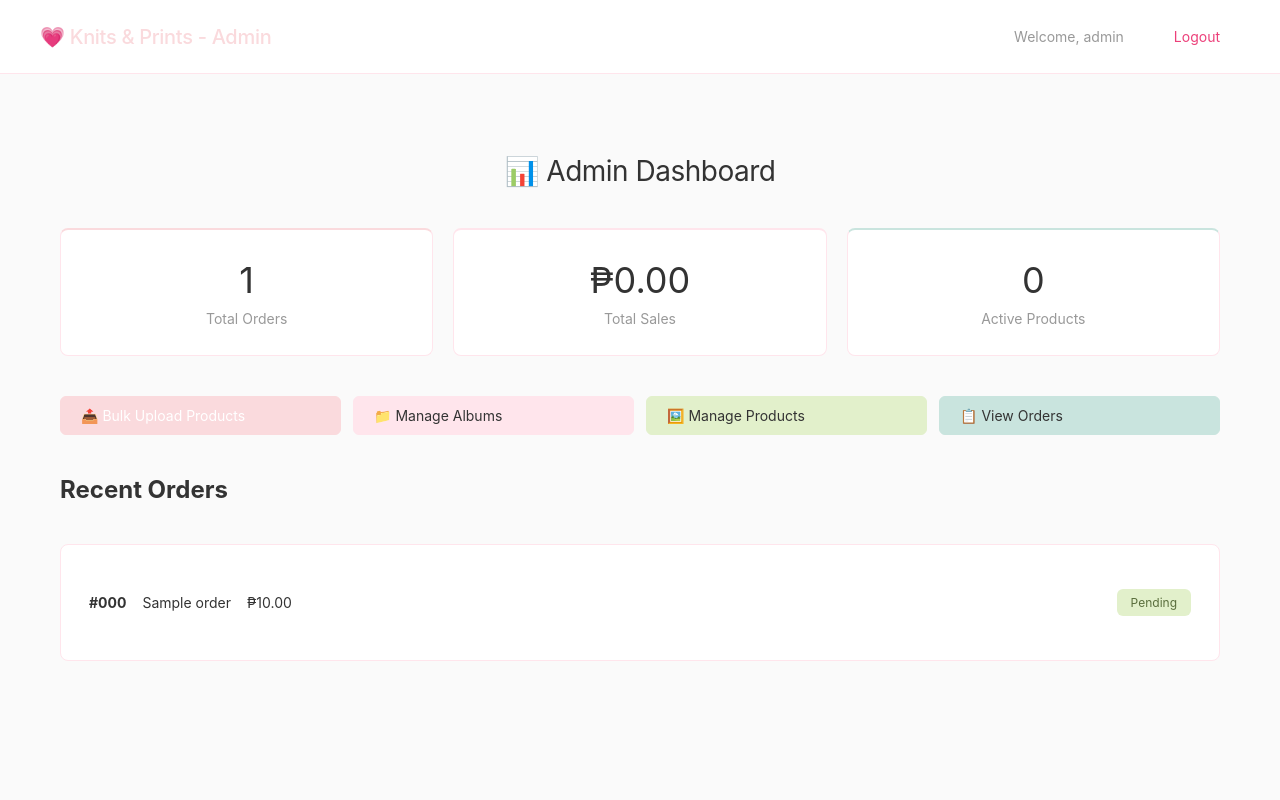
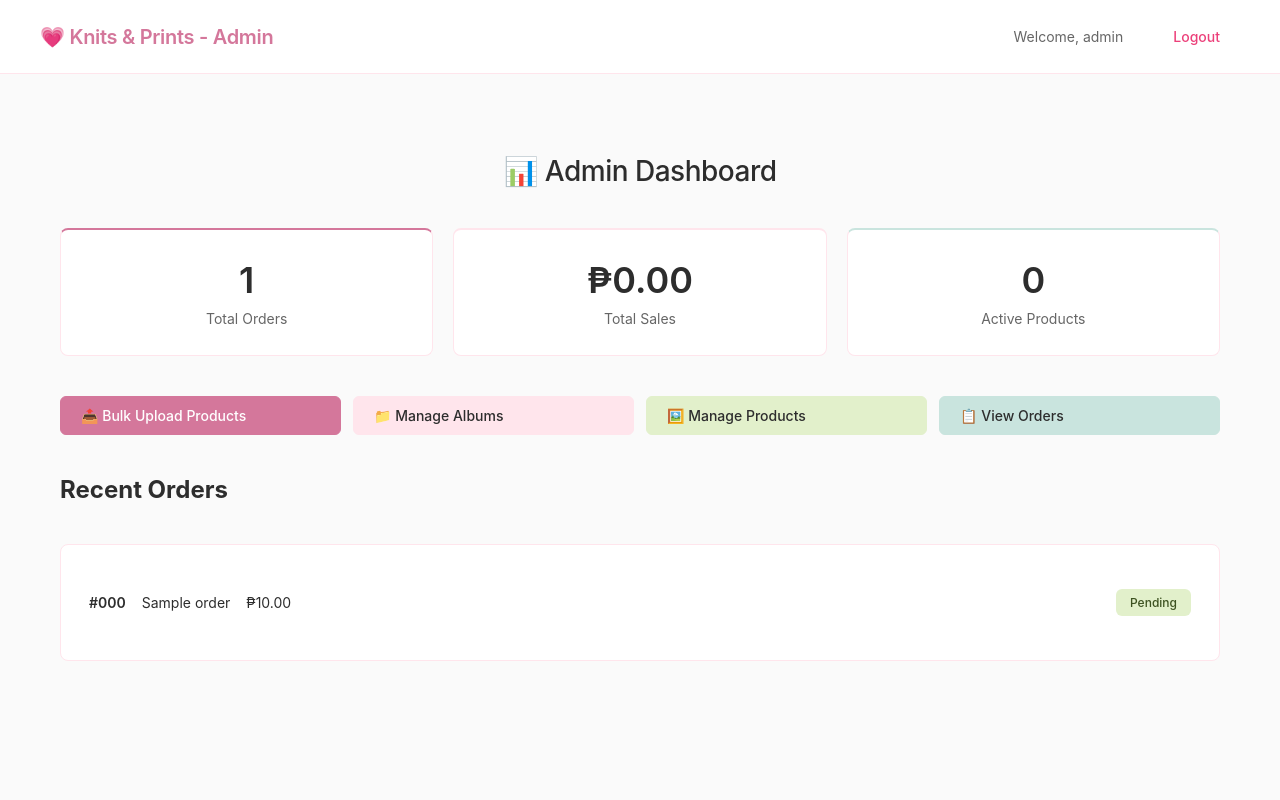
Before and after one commit to mellovy/knits-and-prints, a PHP site: page /admin/index.php in a window 1280 px wide. Run offline with PHP 8.4, Linux system fonts and the light colour scheme; a user stored in the database is signed in; tables that the repository leaves empty hold one stand-in row (values such as "Sample post").

Commit message:
more contrast

```diff
--- a/css/style.css
+++ b/css/style.css
@@ -8,7 +8,7 @@ body {
     font-family: -apple-system, BlinkMacSystemFont, 'Segoe UI', sans-serif;
     background: #fafafa;
     min-height: 100vh;
-    color: #333;
+    color: #2d2d2d;
 }
 
 .container {
@@ -20,7 +20,7 @@ body {
 /* Header - Rose Remedy Pink */
 .site-header {
     background: white;
-    color: #333;
+    color: #2d2d2d;
     padding: 20px 30px;
     border-bottom: 1px solid #FFE5EC;
     position: sticky;
@@ -38,11 +38,11 @@ body {
 
 .site-title {
     font-size: 20px;
-    font-weight: 500;
+    font-weight: 600;
     display: flex;
     align-items: center;
     gap: 8px;
-    color: #FADADD;
+    color: #d4779b;
     letter-spacing: -0.3px;
 }
 
@@ -50,25 +50,25 @@ body {
     display: flex;
     gap: 15px;
     align-items: center;
-    color: #999;
+    color: #666;
     font-size: 14px;
 }
 
 .cart-button {
     background: white;
-    color: #FADADD;
+    color: #d4779b;
     border: 1px solid #FFE5EC;
     padding: 8px 16px;
     border-radius: 6px;
     cursor: pointer;
-    font-weight: 400;
+    font-weight: 500;
     font-size: 14px;
     position: relative;
     transition: all 0.2s ease;
 }
 
 .cart-button:hover {
-    border-color: #FADADD;
+    border-color: #d4779b;
     background: #fafafa;
 }
 
@@ -85,15 +85,15 @@ body {
     align-items: center;
     justify-content: center;
     font-size: 10px;
-    font-weight: 500;
+    font-weight: 600;
 }
 
 /* Page Title */
 .page-title {
     text-align: center;
-    color: #333;
+    color: #2d2d2d;
     font-size: 28px;
-    font-weight: 400;
+    font-weight: 500;
     margin: 40px 0;
     letter-spacing: -0.5px;
 }
@@ -323,7 +323,7 @@ body {
     border: none;
     border-radius: 6px;
     font-size: 14px;
-    font-weight: 400;
+    font-weight: 500;
     cursor: pointer;
     transition: all 0.2s ease;
     text-decoration: none;
@@ -331,18 +331,18 @@ body {
 }
 
 .btn-primary {
-    background: #FADADD;
+    background: #d4779b;
     color: white;
-    border: 1px solid #FADADD;
+    border: 1px solid #d4779b;
 }
 
 .btn-primary:hover {
-    background: #f7c5c8;
+    background: #c2648a;
 }
 
 .btn-secondary {
     background: #FFE5EC;
-    color: #333;
+    color: #2d2d2d;
     border: 1px solid #FFE5EC;
 }
 
@@ -352,7 +352,7 @@ body {
 
 .btn-tertiary {
     background: #E2F0CB;
-    color: #333;
+    color: #2d2d2d;
     border: 1px solid #E2F0CB;
 }
 
@@ -362,7 +362,7 @@ body {
 
 .btn-quaternary {
     background: #C9E4DE;
-    color: #333;
+    color: #2d2d2d;
     border: 1px solid #C9E4DE;
 }
 
@@ -392,11 +392,11 @@ body {
 }
 
 .stat-card:hover {
-    border-color: #FADADD;
+    border-color: #d4779b;
 }
 
 .stat-card.pink {
-    border-top: 2px solid #FADADD;
+    border-top: 2px solid #d4779b;
 }
 
 .stat-card.rose {
@@ -409,13 +409,13 @@ body {
 
 .stat-number {
     font-size: 36px;
-    font-weight: 400;
-    color: #333;
+    font-weight: 600;
+    color: #2d2d2d;
     margin-bottom: 8px;
 }
 
 .stat-label {
-    color: #999;
+    color: #666;
     font-size: 14px;
     font-weight: 400;
 }
@@ -761,33 +791,39 @@ body {
     gap: 16px;
     align-items: center;
     font-size: 14px;
+    color: #2d2d2d;
+}
+
+.order-info strong {
+    color: #2d2d2d;
+    font-weight: 600;
 }
 
 .order-status {
     padding: 6px 14px;
     border-radius: 6px;
-    font-weight: 400;
+    font-weight: 500;
     font-size: 12px;
 }
 
 .status-pending {
     background: #E2F0CB;
-    color: #5a6e3d;
+    color: #3d5221;
 }
 
 .status-paid {
     background: #C9E4DE;
-    color: #3d6e62;
+    color: #2d5751;
 }
 
 .status-completed {
     background: #FFE5EC;
-    color: #c94b5b;
+    color: #b83857;
 }
 
 .status-cancelled {
     background: #f5f5f5;
-    color: #999;
+    color: #666;
 }
 
 /* Login Page */
```
Also changed, not shown: other parts of css/style.css (+80 -50 lines).
